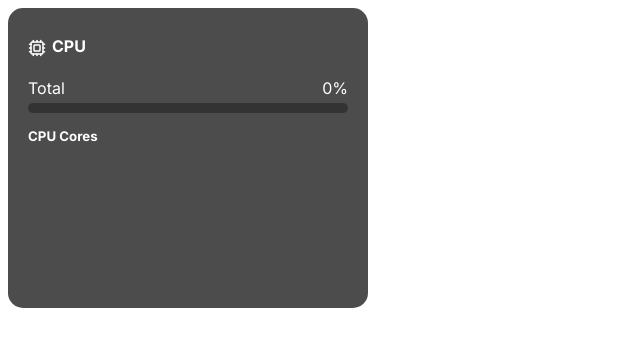
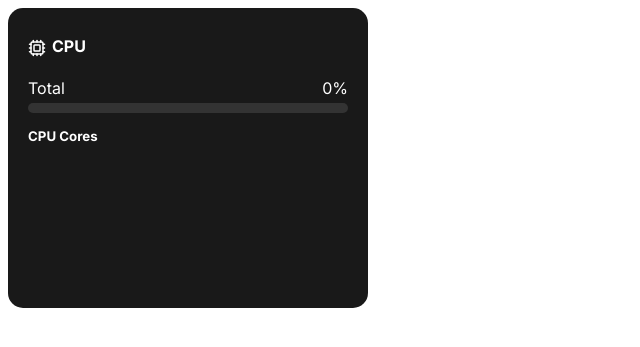
Before and after one commit to NorbertG0/OBS-performance-widget, a Flask app: page / in a window 1280 px wide. Shown: the top 347 px of the page, without its empty margins (0-640 px from the left). Run offline with Flask 3, Linux system fonts and the light colour scheme; data that the repository does not hold is empty.

Commit message:
feat: add visual changes (animations, styles, chart)

```diff
--- a/web/static/app.js
+++ b/web/static/app.js
@@ -1,5 +1,10 @@
 let cpuCores = [];
 let cpuCorePage = 0;
+
+let downloadHistory = [];
+let uploadHistory = [];
+
+const chartPoints = 30;
 
 const coresPerPage = 4;
 let coresAnimating = false;
@@ -32,6 +37,84 @@ function animateNumber(element, newValue, suffix = "") {
     requestAnimationFrame(update);
 }
 
+function drawNetworkChart(){
+
+    const canvas =
+        document.getElementById("network-chart");
+
+    if(!canvas)
+        return;
+
+
+    const ctx =
+        canvas.getContext("2d");
+
+
+    canvas.width =
+        canvas.clientWidth;
+
+    canvas.height =
+        canvas.clientHeight;
+
+
+    ctx.clearRect(
+        0,
+        0,
+        canvas.width,
+        canvas.height
+    );
+
+
+    function drawLine(data, color){
+
+        ctx.beginPath();
+
+        data.forEach((value,index)=>{
+
+            const x =
+                index *
+                (canvas.width / (chartPoints-1));
+
+
+            const max =
+                Math.max(
+                    ...downloadHistory,
+                    ...uploadHistory,
+                    10
+                );
+
+
+            const y =
+                canvas.height -
+                (value / max) *
+                canvas.height;
+
+
+            if(index===0)
+                ctx.moveTo(x,y);
+            else
+                ctx.lineTo(x,y);
+
+        });
+
+
+        ctx.strokeStyle=color;
+        ctx.lineWidth=2;
+        ctx.stroke();
+    }
+
+
+    drawLine(
+        downloadHistory,
+        "#00ff88"
+    );
+
+    drawLine(
+        uploadHistory,
+        "#00aaff"
+    );
+}
+
 async function updateStats() {
 
     try {
@@ -39,7 +122,7 @@ async function updateStats() {
         const data = await response.json();
 
         // CPU
-        animateNumber(document.getElementById("cpu"), data.cpu.percent, "%");
+        animateNumber(document.getElementById("cpu"), data.cpu.percent, " %");
 
         document.getElementById("cpu-bar").style.width =
             data.cpu.percent + "%";
@@ -48,14 +131,14 @@ async function updateStats() {
 
         // RAM
 
-        animateNumber(document.getElementById("ram"), data.ram.percent, "%");
+        animateNumber(document.getElementById("ram"), data.ram.percent, " %");
 
         document.getElementById("ram-bar").style.width =
             data.ram.percent + "%";
 
-        animateNumber(document.getElementById("ram-used"), data.ram.used, "GB");
+        animateNumber(document.getElementById("ram-used"), data.ram.used, " GB");
 
-        animateNumber(document.getElementById("ram-free"), data.ram.free, "GB");
+        animateNumber(document.getElementById("ram-free"), data.ram.free, " GB");
 
         document.getElementById("module1-size").innerText =
             data.ram.modules[0].size + " GB";
@@ -75,19 +158,19 @@ async function updateStats() {
             document.getElementById("name").innerText =
                 data.nvidia_gpu.name;
 
-            animateNumber(document.getElementById("gpu"), data.nvidia_gpu.gpu_load, "%");
+            animateNumber(document.getElementById("gpu"), data.nvidia_gpu.gpu_load, " %");
 
             document.getElementById("gpu-bar").style.width =
                 data.nvidia_gpu.gpu_load + "%";
 
             document.getElementById("temp").innerText =
-                data.nvidia_gpu.temperature + "°C";
+                data.nvidia_gpu.temperature + " °C";
 
             document.getElementById("power").innerText =
                 data.nvidia_gpu.power + " W";
 
             document.getElementById("fan_speed").innerText =
-                data.nvidia_gpu.fan_speed + "%";
+                data.nvidia_gpu.fan_speed + " %";
 
             const memoryUsed = Number(data.nvidia_gpu.memory_used);
                 const memoryTotal = Number(data.nvidia_gpu.memory_total);
@@ -102,9 +185,27 @@ async function updateStats() {
         }
 
         // NETWORK
-        animateNumber(document.getElementById("download"), data.network.download, "Mbps");
+        animateNumber(document.getElementById("download"), data.network.download, " Mbps");
 
-        animateNumber(document.getElementById("upload"), data.network.upload, "Mbps");
+        downloadHistory.push(
+                data.network.download
+            );
+
+            uploadHistory.push(
+                data.network.upload
+            );
+
+
+            if(downloadHistory.length > chartPoints)
+                downloadHistory.shift();
+
+            if(uploadHistory.length > chartPoints)
+                uploadHistory.shift();
+
+
+            drawNetworkChart();
+
+        animateNumber(document.getElementById("upload"), data.network.upload, " Mbps");
 
         document.getElementById("total_download").innerText =
             data.network.total_download + " GB";
@@ -165,7 +266,7 @@ function renderCpuCores(){
                         </span>
 
                         <span>
-                            ${usage}%
+                            ${usage} %
                         </span>
 
                     </div>
@@ -238,7 +339,7 @@ setInterval(updateStats, 1000);
 
 setInterval(switchCpuCores, 5000);
 
-setInterval(switchPage, 6000);
+setInterval(switchPage, 5000);
 
 renderCpuCores();
 
--- a/web/static/style.css
+++ b/web/static/style.css
@@ -8,7 +8,7 @@ body {
     width: 320px;
     min-height: 260px;
     padding: 20px;
-    background: rgba(0,0,0,0.7);
+    background: rgba(0,0,0,0.9);
     color:white;
     border-radius:15px;
     overflow:hidden;
@@ -18,6 +18,17 @@ h2 {
     margin-top:0;
     text-align:center;
 }
+
+.gpu-name {
+    max-width: 250px;
+    white-space: nowrap;
+    overflow: hidden;
+    text-overflow: ellipsis;
+    text-align: right;
+    color:#ccc;
+    font-size:14px;
+}
+
 
 h3 {
     margin-top:10px;
@@ -51,10 +62,24 @@ h5 {
     font-size:15px;
 }
 
+.gpu-row span:last-child,
+.ram-row span:last-child,
+.network-row span:last-child
+{
+    font-weight:700;
+}
+
 .ram-row {
     display:flex;
     justify-content:space-between;
     margin:12px 0;
+    font-size:15px;
+}
+
+.network-row {
+    display:flex;
+    justify-content:space-between;
+    margin:14px 0;
     font-size:15px;
 }
 
@@ -68,9 +93,15 @@ h5 {
 .fill {
     height:100%;
     width:0%;
-    background:#00ff88;
-    border-radius:5px;
-    transition: width 0.8s linear;
+    background:linear-gradient(
+        90deg,
+        #00ff88,
+        #00ffaa
+    );
+    border-radius:10px;
+    transition:width 0.8s ease-in-out;
+    box-shadow:
+        0 0 10px rgba(0,255,136,0.6);
 }
 
 /* CPU cores */
@@ -158,3 +189,14 @@ h5 {
     margin-right:6px;
     vertical-align:middle;
 }
+
+.network-chart {
+    margin-top:20px;
+    margin-bot:10px;
+    height:70px;
+}
+
+#network-chart {
+    width:100%;
+    height:80px;
+}
--- a/web/templates/index.html
+++ b/web/templates/index.html
@@ -34,7 +34,7 @@
         <h4><i data-lucide="monitor" class="main-card-icon"></i>GPU</h4>
         <div class="gpu-row">
             <span>Name</span>
-            <span id="name">-</span>
+            <span id="name" class="gpu-name">-</span>
         </div>
         <div class="gpu-row">
             <span>Load</span>
@@ -97,21 +97,24 @@
     <!-- NETWORK -->
     <div class="page" id="network-page">
         <h4><i data-lucide="wifi" class="main-card-icon"></i>NETWORK</h4>
-        <div class="row">
+        <div class="network-row">
             <span><i data-lucide="arrow-down" class="download-icon"></i>Download</span>
             <span id="download">0 Mbps</span>
         </div>
-        <div class="row">
+        <div class="network-row">
             <span><i data-lucide="arrow-up" class="upload-icon"></i>Upload</span>
             <span id="upload">0 Mbps</span>
         </div>
-         <div class="row">
+         <div class="network-row">
             <span><i data-lucide="arrow-down" class="download-icon"></i>Total download</span>
             <span id="total_download">0 Mbps</span>
         </div>
-        <div class="row">
+        <div class="network-row">
             <span><i data-lucide="arrow-up" class="upload-icon"></i>Total upload</span>
             <span id="total_upload">0 Mbps</span>
+        </div>
+        <div class="network-chart">
+            <canvas id="network-chart"></canvas>
         </div>
     </div>
 </div>
```
